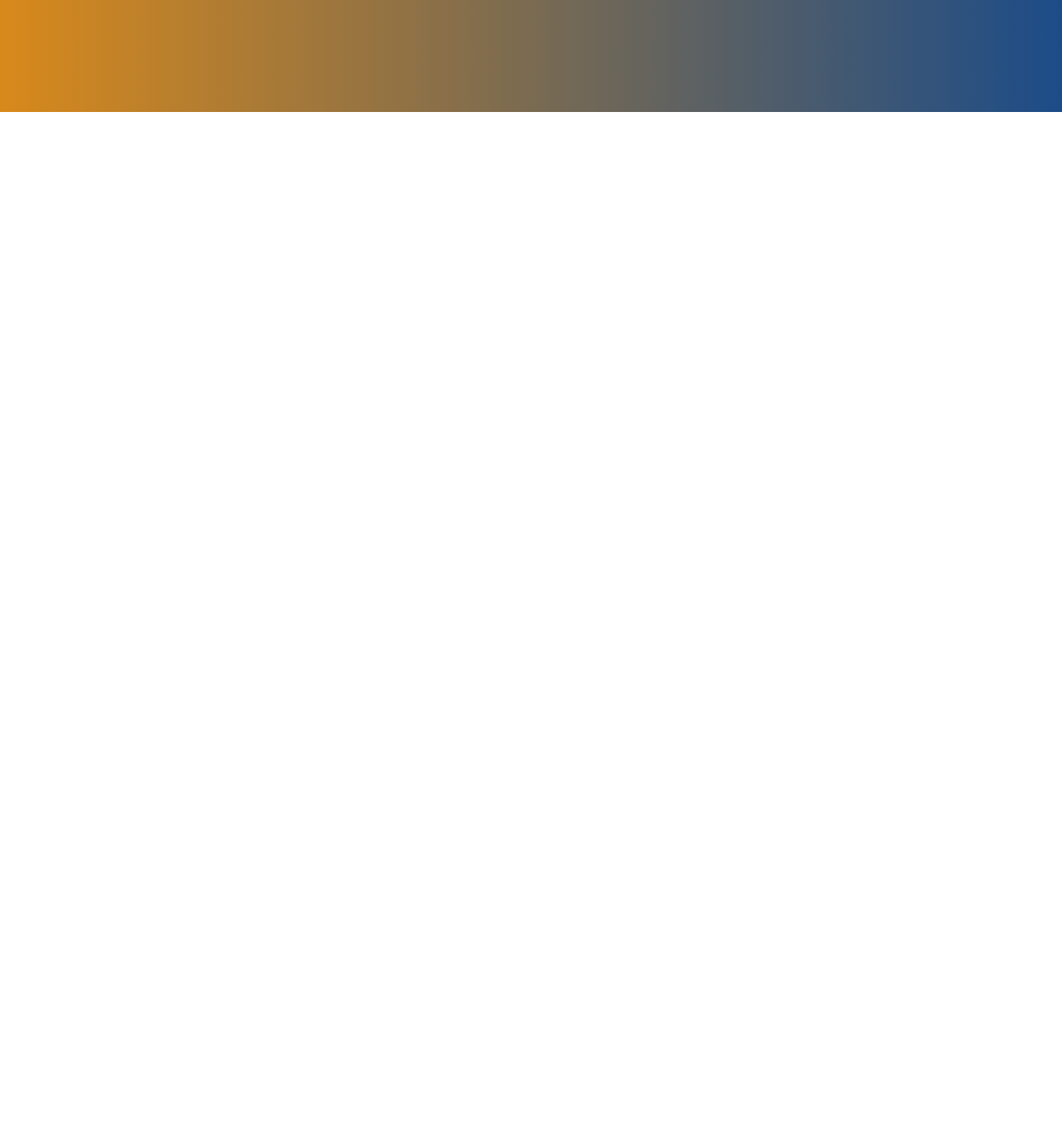
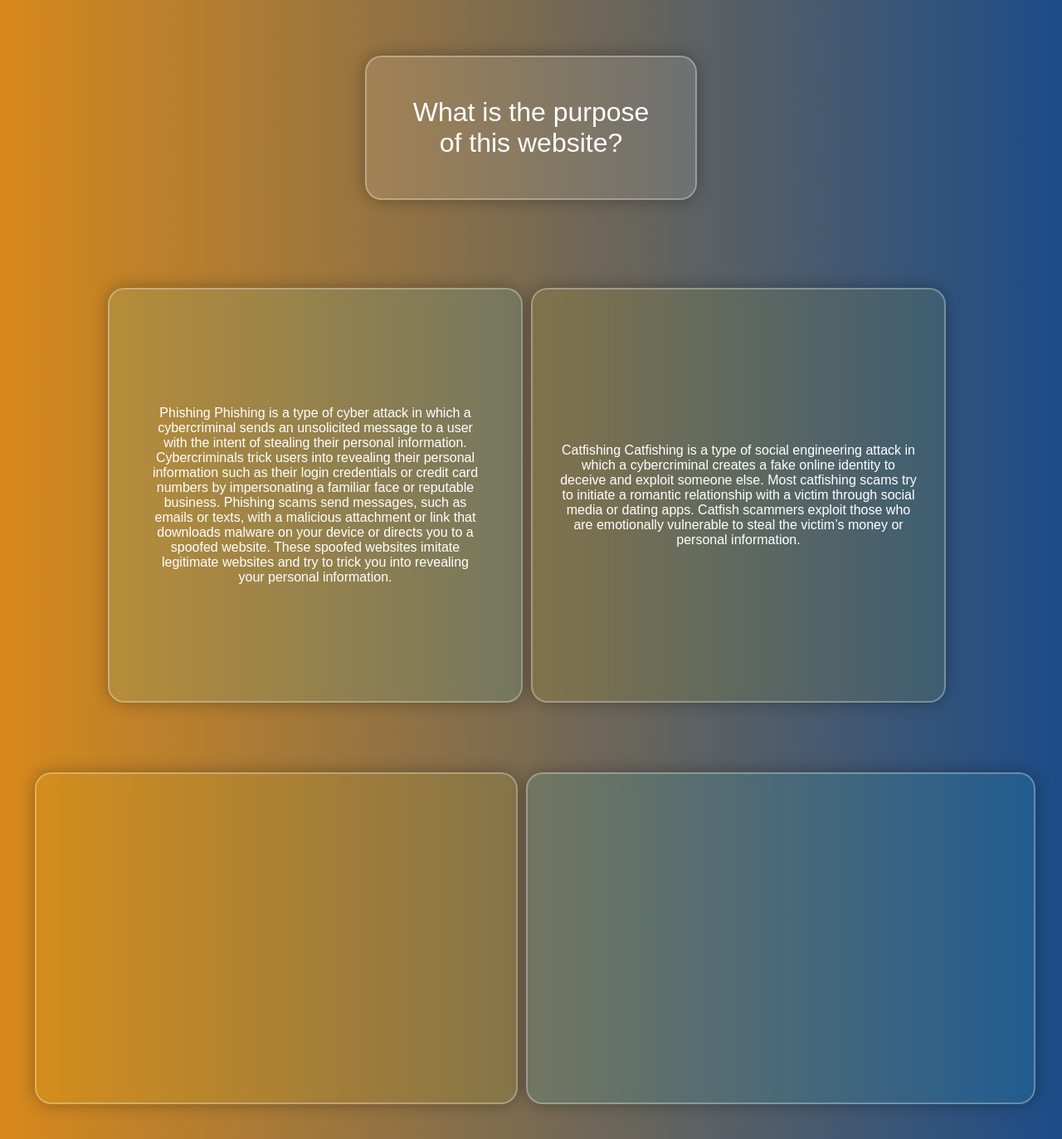
Before and after one commit to ClickSafePangao/pangaoclicktest, a plain HTML site: page index.html in a window 1280 px wide. Shown: the part 665-2038 px from the top of the page at 83% size. Before the commit the page ends 800 px from the top, so only its background shows below. Drawn offline with Linux system fonts and the light colour scheme.

Commit message:
Update index.html

```diff
--- a/index.html
+++ b/index.html
@@ -11,6 +11,17 @@
       padding: 0;
     }
 
+    #nu-logo {
+      position: absolute;
+      top: 1rem;
+      left: 1rem;
+    }
+    #nu-logoMobile {
+      visibility: hidden;
+      position: absolute;
+    }
+
+
     body {
       font-family: Arial, sans-serif;
       background: linear-gradient(to right, #d8891b, #1c4c88);
@@ -21,16 +32,17 @@
     }
 
     nav {
-      background-color: black;
       padding: 1rem;
       display: flex;
-      gap: 2rem;
       justify-content: center;
       position: fixed;
       top: 0;
       left: 0;
       width: 100%;
       z-index: 1000;
+      background-color: black;
+      border-bottom-left-radius: 100%;
+      border-bottom-right-radius: 100%;
     }
 
     nav a {
@@ -86,7 +98,6 @@
     }
 
     .btn {
-      position:fixed;
       background-color: #f28c28;
       color: white;
       padding: 1rem 2rem;
@@ -101,10 +112,116 @@
       max-width: 300px;
     }
 
+    .purpose-section {
+      display: flex;
+      justify-content: center;
+      align-items: center;
+      padding: 4rem;
+    }
+
+    .purpose-card {
+      background: rgba(255, 255, 255, 0.1);
+      border: 2px solid rgba(255, 255, 255, 0.3);
+      border-radius: 20px;
+      padding: 3rem;
+      max-width: 400px;
+      text-align: center;
+      font-size: 2rem;
+      box-shadow: 0 0 20px rgba(0,0,0,0.3);
+      backdrop-filter: blur(8px);
+    }
+
+    .typesOfScams-section {
+      display: flex;
+      justify-content: center;
+      align-items: center;
+      padding: 2rem;
+    }
+
+    .typesOfScams-card1 {
+      background: rgba(52, 245, 255, 0.089);
+      border: 2px solid rgba(255, 255, 255, 0.3);
+      border-radius: 20px;
+      padding: 3rem;
+      width: 500px;
+      text-align: center;
+      font-size: 1rem;
+      box-shadow: 0 0 20px rgba(0,0,0,0.3);
+      backdrop-filter: blur(8px);
+      text-justify: auto;
+      height: 500px;
+      align-content: center;
+    }
+
+    .typesOfScams-card2 {
+      background: rgba(230, 242, 9, 0.071);
+      border: 2px solid rgba(255, 255, 255, 0.3);
+      border-radius: 20px;
+      padding: 2rem;
+      width: 500px;
+      margin: 10px;
+      text-align: center;
+      font-size: 1rem;
+      box-shadow: 0 0 20px rgba(0,0,0,0.3);
+      backdrop-filter: blur(8px);
+      text-justify: inter-word;
+      height: 500px;
+      align-content: center;
+    }
+
+    .typesOfScams-card3 {
+      flex: 1;
+      background: rgba(230, 242, 9, 0.071);
+      border: 2px solid rgba(255, 255, 255, 0.3);
+      border-radius: 20px;
+      padding: 2rem;
+      width: 400px;
+      margin: 10px;
+      text-align: center;
+      font-size: 1rem;
+      box-shadow: 0 0 20px rgba(0,0,0,0.3);
+      backdrop-filter: blur(8px);
+      text-justify: inter-word;
+      height: 400px;
+      align-content: center;
+    }
+
+    .typesOfScams-card4 {
+      flex: 1;
+      background: rgba(52, 245, 255, 0.089);
+      border: 2px solid rgba(255, 255, 255, 0.3);
+      border-radius: 20px;
+      padding: 3rem;
+      width: 400px;
+      text-align: center;
+      font-size: 1rem;
+      box-shadow: 0 0 20px rgba(0,0,0,0.3);
+      backdrop-filter: blur(8px);
+      text-justify: auto;
+      height: 400px;
+      align-content: center;
+    }
+
     @media (max-width: 768px) {
       nav {
         background-color: transparent;
+        border-bottom-left-radius: 0;
+        border-bottom-right-radius: 0;
       }
+
+      #nu-logo {
+        visibility: hidden;
+      }
+      #nu-logoMobile {
+        display: block;
+        visibility: visible;
+        top: 1rem;
+        left: 1rem;
+        position: absolute;
+        height: 250px;
+        width: 250px;
+      }
+
       .menu-toggle {
         display: block;
       }
@@ -134,15 +251,44 @@
       .text-section, .phone-img {
         max-width: 100%;
       }
+
+      .typesOfScams-card1 {
+        width: 90%;
+        padding: 2rem;
+        font-size: 0.9rem;
+        height: auto;
+      }
+
+      .typesOfScams-card2 {
+        width: 90%;
+        padding: 2rem;
+        font-size: 0.9rem;
+        height: auto;
+      }
+
+      .typesOfScams-card3 {
+        width: 90%;
+        padding: 2rem;
+        font-size: 0.9rem;
+        height: auto;
+      }
+      .typesOfScams-card4 {
+        width: 90%;
+        padding: 2rem;
+        font-size: 0.9rem;
+        height: auto;
+      }
     }
   </style>
 </head>
 <body>
+  <img src="nu-lipa-logo.png" id="nu-logoMobile">
   <button class="menu-toggle" onclick="toggleMenu()">☰</button>
   <nav>
+    <img src="nu-lipa-logo.png" id="nu-logo">
     <div class="nav-links" id="navLinks">
       <a href="#">Home</a>
-      <a href="#">About</a>
+      <a href="#purpose-section">About</a>
       <a href="#">Types of Scams</a>
       <a href="#">Prevention Tips</a>
       <a href="#">Report Scams</a>
@@ -156,8 +302,37 @@
       <p>Scammers are everywhere, waiting for a single misstep. Don't fall victim to fraud, phishing, or identity theft! <strong>ClickSafe</strong> is your go-to guide for recognizing scams, protecting your data, and staying secure online. Learn, apply, and browse with confidence!</p>
       <a class="btn" href="#">GET STARTED</a>
     </div>
-    <img class="phone-img" src="/mnt/data/Screenshot 2025-04-22 184823.png" alt="ClickSafe App" />
+    <img class="phone-img" src="Adobe Express - file.png" alt="ClickSafe App" />
   </header>
+
+  <section class="purpose-section" id="purpose-section">
+    <div class="purpose-card">
+      What is the purpose of this website?
+    </div>
+  </section>
+
+  <section class="typesOfScams-section" id="typesOfScams-section">
+    <div class="typesOfScams-card1">
+      Phishing
+Phishing is a type of cyber attack in which a cybercriminal sends an unsolicited message to a user with the intent of stealing their personal information. Cybercriminals trick users into revealing their personal information such as their login credentials or credit card numbers by impersonating a familiar face or reputable business.
+
+Phishing scams send messages, such as emails or texts, with a malicious attachment or link that downloads malware on your device or directs you to a spoofed website. These spoofed websites imitate legitimate websites and try to trick you into revealing your personal information.
+    </div>
+    <div class="typesOfScams-card2">
+      Catfishing
+Catfishing is a type of social engineering attack in which a cybercriminal creates a fake online identity to deceive and exploit someone else. Most catfishing scams try to initiate a romantic relationship with a victim through social media or dating apps. Catfish scammers exploit those who are emotionally vulnerable to steal the victim’s money or personal information.
+    </div>
+  </section>
+  <section class ="typesOfScams-section" id="typesOfScams-section">
+    <div class="typesOfScams-card3">
+
+    </div>
+
+    <div class="typesOfScams-card4">
+
+    </div>
+  </section>
+
 
   <script>
     function toggleMenu() {
```
